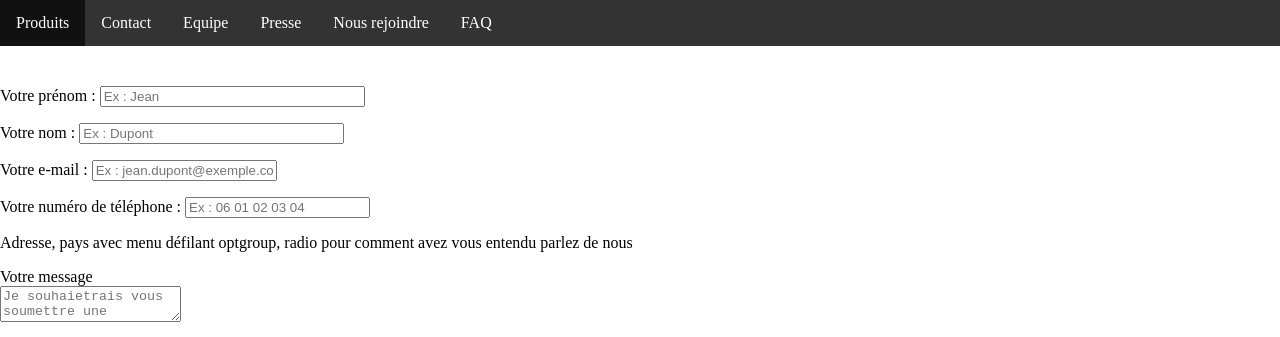
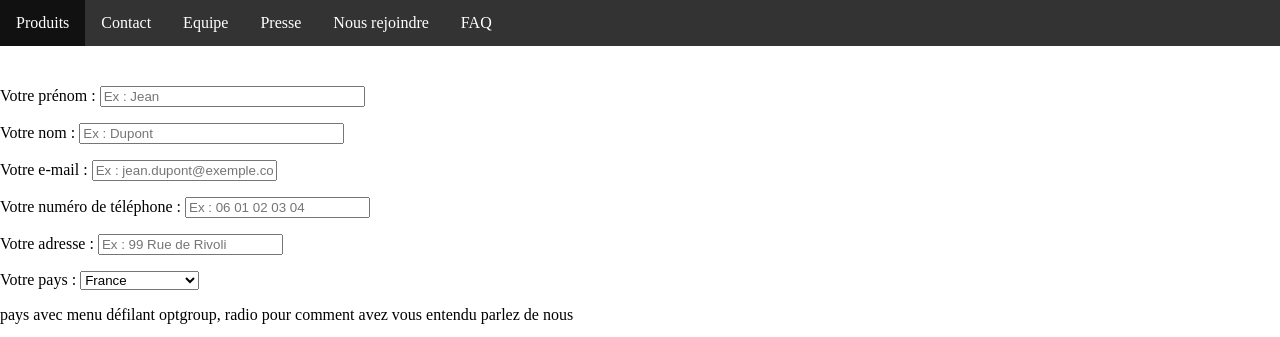
Before and after one commit to Apokalips28/Site-Html, a plain HTML site: page contact.html in a window 1280 px wide. Shown: the top 337 px of the page. Drawn offline with Linux system fonts and the light colour scheme.

Commit message:
ajout formulaire adresse + pays

```diff
--- a/contact.html
+++ b/contact.html
@@ -25,7 +25,25 @@
                 <p><label for="nom">Votre nom</label> : <input type="text" name="nom" id="nom"  placeholder="Ex : Dupont" size="30"></p>
                 <p><label for="email">Votre e-mail</label> : <input type="email" name="email" id="email"  placeholder="Ex : jean.dupont@exemple.com"></p>
                 <p><label for="tel">Votre numéro de téléphone</label> : <input type="tel" name="tel" id="tel"  placeholder="Ex : 06 01 02 03 04"></p>
-                <p> Adresse, pays avec menu défilant optgroup, radio pour comment avez vous entendu parlez de nous</p>
+                <p><label for="adresse">Votre adresse</label> : <input type="text" name="adresse" id="adresse"  placeholder="Ex : 99 Rue de Rivoli"></p>
+                <p><label for="pays">Votre pays</label> : <select type name="pays" id="pays">
+           		<optgroup label="Europe">
+               		<option value="france">France</option>
+               		<option value="espagne">Espagne</option>
+               		<option value="italie">Italie</option>
+              		<option value="royaume-uni">Royaume-Uni</option>
+           		</optgroup>
+           		<optgroup label="Amérique">
+               		<option value="canada">Canada</option>
+               		<option value="etats-unis">Etats-Unis</option>
+           		</optgroup>
+           		<optgroup label="Asie">
+               		<option value="chine">Chine</option>
+               		<option value="japon">Japon</option>
+           		</optgroup>
+       			</select>
+                </optgroup></p>
+                <p> pays avec menu défilant optgroup, radio pour comment avez vous entendu parlez de nous</p>
                 <p><label for="message">Votre message</label> <br> <textarea name="message" id="message"  placeholder="Je souhaietrais vous soumettre une proposition de collaboration avec mon entreprise..."></textarea></p>
 
                 <input type="submit" name="send">
```
